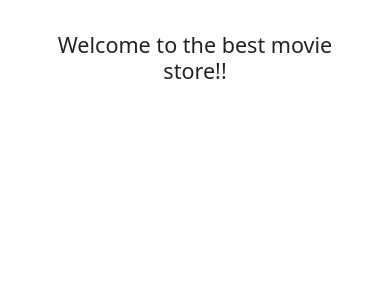
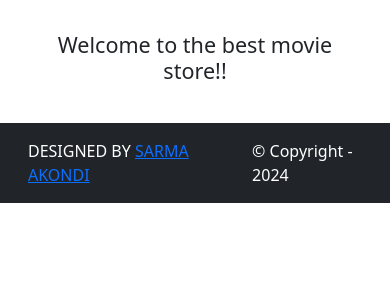
Before and after one commit to sarmaakondi/django-movies-store, a Django app: page / in a window 390 px wide. Shown: the part 216-516 px from the top of the page. Run offline with Django 5.2, Linux system fonts and the light colour scheme; some libraries are stand-ins or nearby versions.

Commit message:
Update footer

```diff
--- a/moviesstore/templates/base.html
+++ b/moviesstore/templates/base.html
@@ -59,6 +59,67 @@
         <!-- Header -->
         <div>{% block content %} {% endblock content %}</div>
         <!-- Footer -->
+        <section class="p-3 ms-footer d-none d-md-block">
+            <div class="container">
+                <div class="row mt-3 text-white">
+                    <div class="col-md-6 col-lg-6 col-xl-6 mx-auto mb-4">
+                        <b>MOVIES STORE</b>
+                        <hr />
+                        <p>
+                            Welcome to Movies Store, your premier online
+                            destination for a cinematic adventure like no other!
+                            Dive into the world of movies from the comfort of
+                            your own home with our user-friendly and immersive
+                            online movie store.
+                        </p>
+                        <div class="col-md-3 col-lg-3 col-xl-3 mx-auto mb-4">
+                            <b>LINKS</b>
+                            <hr />
+                            <p>
+                                <a
+                                    href="{% url 'home.about' %}"
+                                    class="nav-link"
+                                    >About</a
+                                >
+                            </p>
+                        </div>
+                        <div class="col-md-3 col-lg-3 col-xl-3 mx-auto mb-4">
+                            <b>CONTACT</b>
+                            <hr />
+                            <p>
+                                <i class="fas fa-home me-2"></i>
+                                150-2345 Tokyo-to, Japan
+                            </p>
+                            <p>
+                                <i class="fas fa-enveloper me-2"></i>
+                                info@moviesstore.com
+                            </p>
+                            <p>
+                                <i class="fas fa-phone me-2"></i>
+                                +81 03-3333-3333
+                            </p>
+                        </div>
+                    </div>
+                </div>
+            </div>
+        </section>
+        <section class="p-3 ms-footer-bottom bg-dark">
+            <div class="container d-flex justify-content-between">
+                <div class="me-5 text-white">
+                    <span
+                        >DESIGNED BY
+                        <a
+                            href="https://sarmaakondi.github.io/portfolio/about"
+                            target="_blank"
+                            >SARMA AKONDI</a
+                        >
+                    </span>
+                </div>
+                <div class="text-white">
+                    <span>&copy; Copyright - 2024</span>
+                </div>
+            </div>
+        </section>
         <!-- Footer -->
     </body>
 </html>
```
